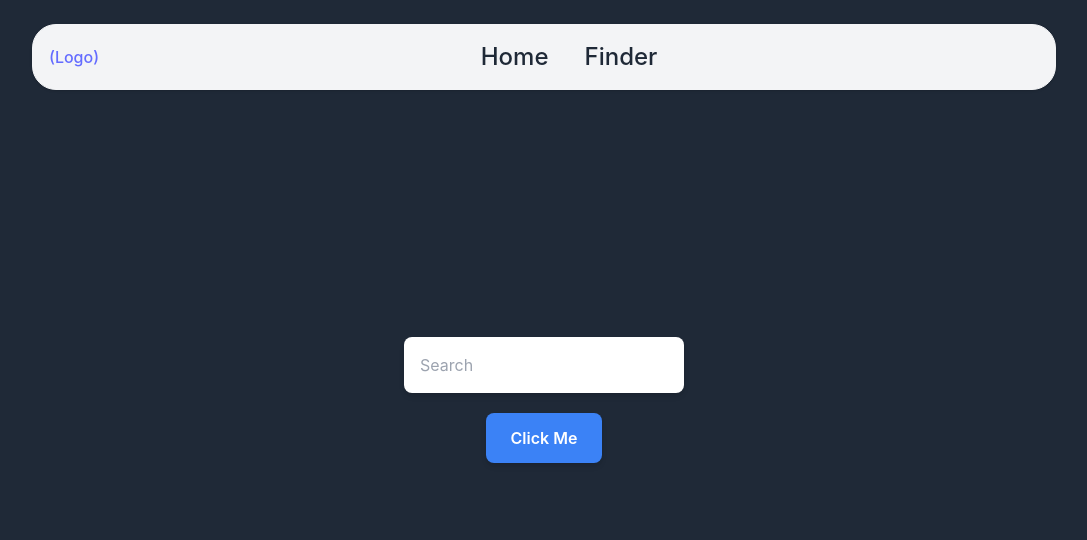
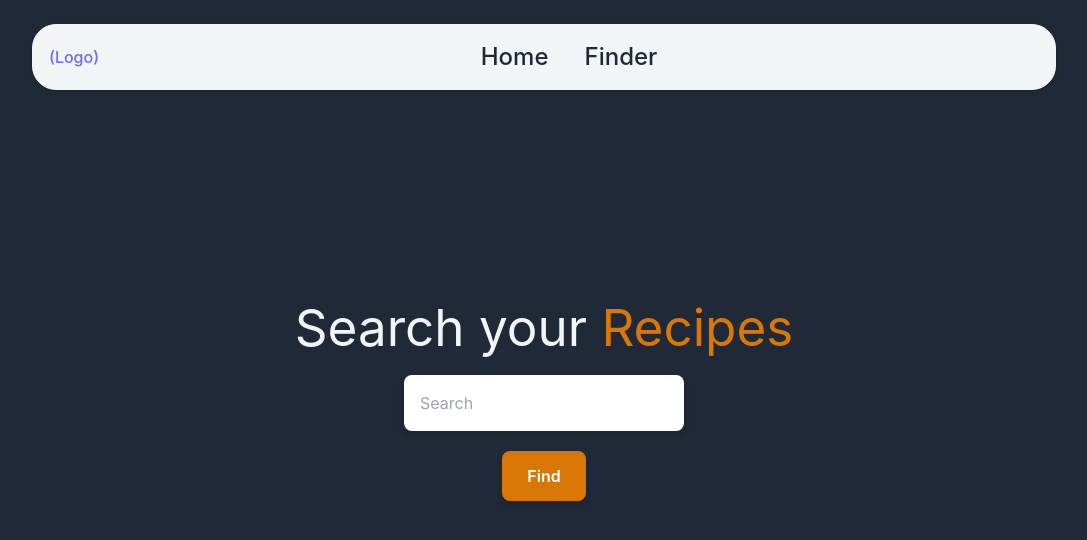
Before and after one commit to EbadullahSiddiqi/Recipe-Finder, a React (Vite) app in the folder recipe/: page /finder in a window 1280 px wide. Shown: the top 540 px of the page, without its empty margins (96-1183 px from the left). Built offline with nearby package versions, Linux system fonts and the light colour scheme.

Commit message:
Design Changes

```diff
--- a/recipe/src/Components/Finder.jsx
+++ b/recipe/src/Components/Finder.jsx
@@ -22,6 +22,9 @@ export default function Finder() {
     <div className="flex flex-col gap-5 justify-center items-center h-screen w-screen">
       {!recipe ? (
         <>
+            <h1 className="font-2xl text-gray-100"> Search your <span className="text-yellow-600">
+                Recipes
+              </span></h1>
           <label className="flex">
             <input
               onChange={handleChange}
@@ -34,17 +37,25 @@ export default function Finder() {
           <label>
             <button
               onClick={() => fetchAPI(meal)}
-              className="px-6 py-3 bg-blue-500 text-white font-semibold rounded-lg shadow-md hover:bg-blue-700 focus:outline-none focus:ring-2 focus:ring-blue-500 focus:ring-opacity-75 transition-all duration-150"
+              className="px-6 py-3 bg-yellow-600 text-white font-semibold rounded-lg shadow-md hover:bg-blue-700 focus:outline-none focus:ring-2 focus:ring-blue-500 focus:ring-opacity-75 transition-all duration-150"
             >
-              Click Me
+              Find
             </button>
           </label>
         </>
       ) : (
-        <RecipeCard
-          dish={recipe.strMeal}
-          instructions={recipe.strInstructions}
-        />
+        <>
+          <RecipeCard
+            dish={recipe.strMeal}
+            instructions={recipe.strInstructions}
+          />
+          <button
+            onClick={() => setRecipe(null)}
+            className="px-6 py-3 bg-blue-500 text-white font-semibold rounded-lg shadow-md hover:bg-blue-700 focus:outline-none focus:ring-2 focus:ring-blue-500 focus:ring-opacity-75 transition-all duration-150"
+          >
+            Go Back
+          </button>
+        </>
       )}
     </div>
   );
--- a/recipe/src/Components/Home2.jsx
+++ b/recipe/src/Components/Home2.jsx
@@ -9,7 +9,7 @@ export default function Home2() {
           <div className="lg:flex-grow mt-5 md:mt-0   md:w-1.5/2 lg:pr-24 md:pr-16 flex flex-col md:items-start md:text-left mb-16 md:mb-0 items-center text-center gap-5">
             <h1 className="text-5xl font-bold mb-4">
               Discover delicious <br/>
-              <span className="text-yellow-900">
+              <span className="text-yellow-600">
                 recipes <br />
               </span>
               for your next meal!
@@ -18,7 +18,7 @@ export default function Home2() {
             <div className="flex justify-center">
               <Link
                 to="/finder"
-                className="inline-flex text-white bg-yellow-900 border-0 py-2 px-6 focus:outline-none hover:bg-emerald-600 rounded text-lg"
+                className="inline-flex text-white bg-yellow-600 border-0 py-2 px-6 focus:outline-none hover:bg-emerald-600 rounded text-lg"
               >
                 Finder
               </Link>
--- a/recipe/src/Components/RecipeCard.jsx
+++ b/recipe/src/Components/RecipeCard.jsx
@@ -4,12 +4,14 @@ export default function RecipeCard(props) {
   return (
     <>
       <div
-        className="scrollbar-custom bg-white w-1/2 h-3/5 p-3 text-center rounded-3xl flex flex-col gap-2 overflow-auto
+        className="scrollbar-custom mt-4 bg-gray-100 w-1/2 h-3/5 p-3 text-center rounded-3xl flex flex-col gap-2 overflow-auto
         "
       >
         <p className="text-2xl text-gray-800 font-semibold">{props.dish}</p>
         <p>{props.instructions}</p>
       </div>
+
+
     </>
   );
 }
```
